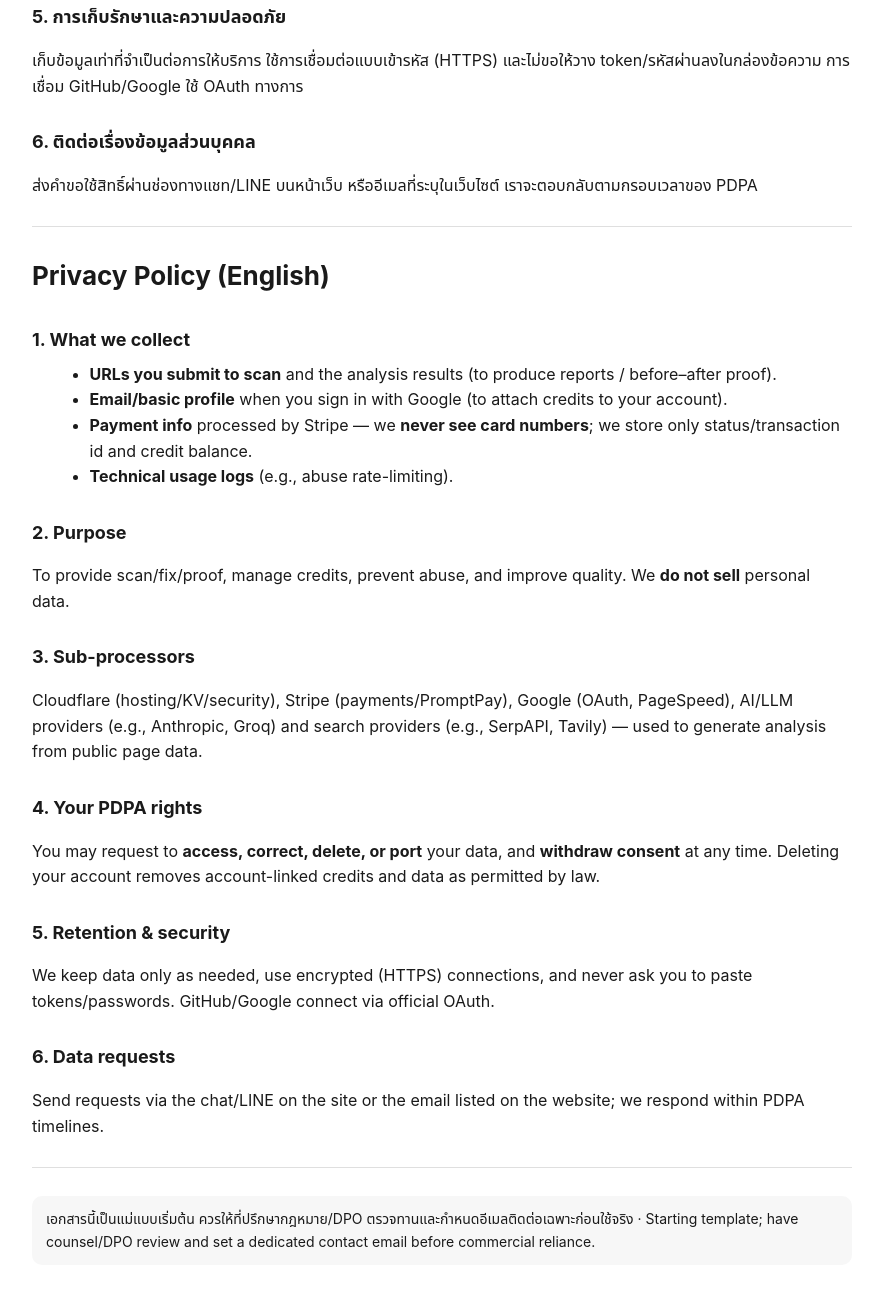
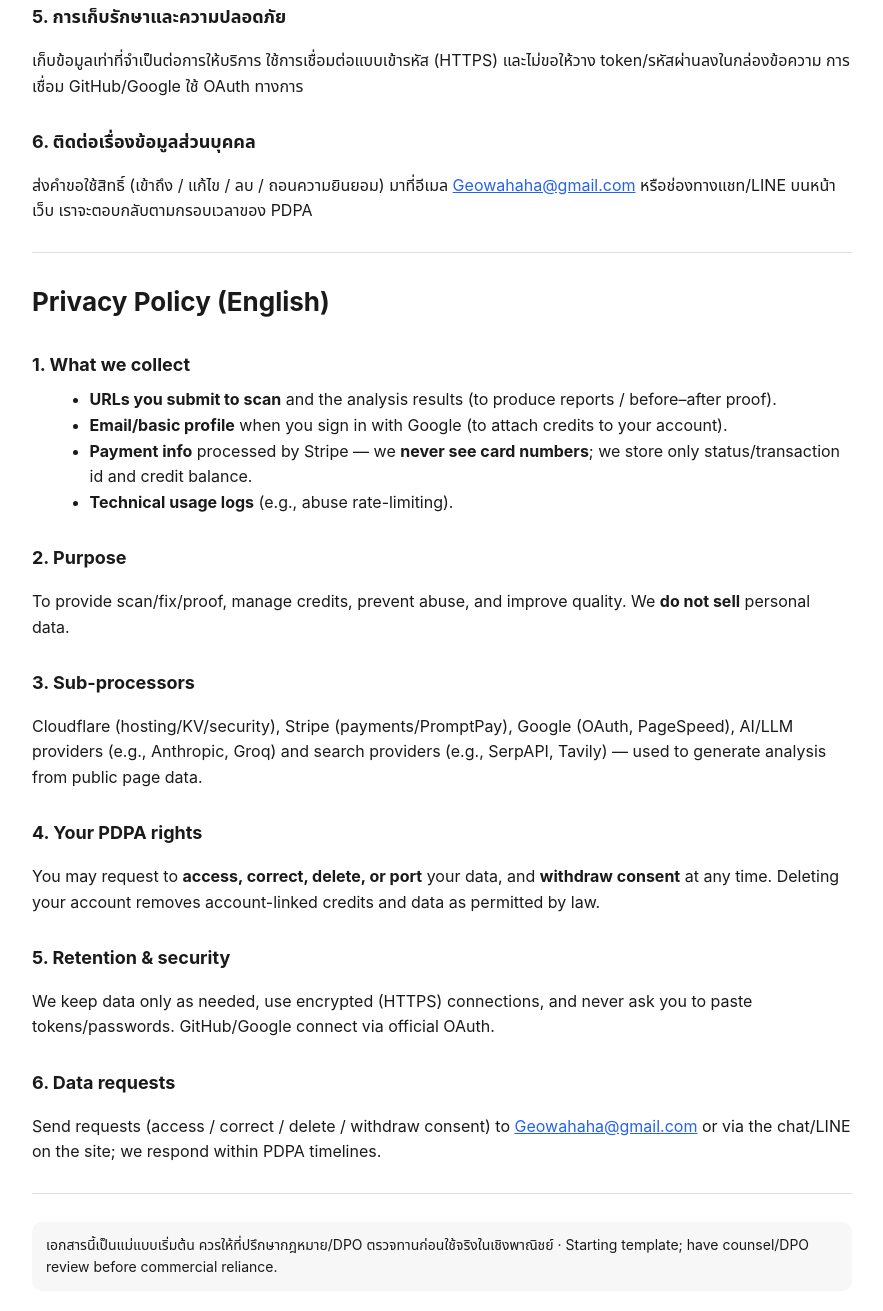
Before and after one commit to Geowahaha/Marketing-visibility-engine, a website: page web/privacy.html in a window 1280 px wide. Shown: the part 825-2136 px from the top of the page, without its empty margins (198-1081 px from the left). Drawn offline with Linux system fonts and the light colour scheme.

Commit message:
docs(legal): set contact / PDPA data-request email to Geowahaha@gmail.com
Terms §8 and Privacy §6 (TH+EN) now list a real contact/DPO email instead of a
placeholder; dropped the "set a contact email" caveat in the privacy note.

Co-Authored-By: Claude Opus 4.8 <noreply@anthropic.com>

```diff
--- a/web/privacy.html
+++ b/web/privacy.html
@@ -51,7 +51,7 @@
   <p>เก็บข้อมูลเท่าที่จำเป็นต่อการให้บริการ ใช้การเชื่อมต่อแบบเข้ารหัส (HTTPS) และไม่ขอให้วาง token/รหัสผ่านลงในกล่องข้อความ การเชื่อม GitHub/Google ใช้ OAuth ทางการ</p>
 
   <h2>6. ติดต่อเรื่องข้อมูลส่วนบุคคล</h2>
-  <p>ส่งคำขอใช้สิทธิ์ผ่านช่องทางแชท/LINE บนหน้าเว็บ หรืออีเมลที่ระบุในเว็บไซต์ เราจะตอบกลับตามกรอบเวลาของ PDPA</p>
+  <p>ส่งคำขอใช้สิทธิ์ (เข้าถึง / แก้ไข / ลบ / ถอนความยินยอม) มาที่อีเมล <a href="mailto:Geowahaha@gmail.com">Geowahaha@gmail.com</a> หรือช่องทางแชท/LINE บนหน้าเว็บ เราจะตอบกลับตามกรอบเวลาของ PDPA</p>
 
   <hr>
 
@@ -72,9 +72,9 @@
   <h2>5. Retention & security</h2>
   <p>We keep data only as needed, use encrypted (HTTPS) connections, and never ask you to paste tokens/passwords. GitHub/Google connect via official OAuth.</p>
   <h2>6. Data requests</h2>
-  <p>Send requests via the chat/LINE on the site or the email listed on the website; we respond within PDPA timelines.</p>
+  <p>Send requests (access / correct / delete / withdraw consent) to <a href="mailto:Geowahaha@gmail.com">Geowahaha@gmail.com</a> or via the chat/LINE on the site; we respond within PDPA timelines.</p>
 
   <hr>
-  <p class="note">เอกสารนี้เป็นแม่แบบเริ่มต้น ควรให้ที่ปรึกษากฎหมาย/DPO ตรวจทานและกำหนดอีเมลติดต่อเฉพาะก่อนใช้จริง · Starting template; have counsel/DPO review and set a dedicated contact email before commercial reliance.</p>
+  <p class="note">เอกสารนี้เป็นแม่แบบเริ่มต้น ควรให้ที่ปรึกษากฎหมาย/DPO ตรวจทานก่อนใช้จริงในเชิงพาณิชย์ · Starting template; have counsel/DPO review before commercial reliance.</p>
 </body>
 </html>
```
Also changed, not shown: web/terms.html (+1 -1 lines).
